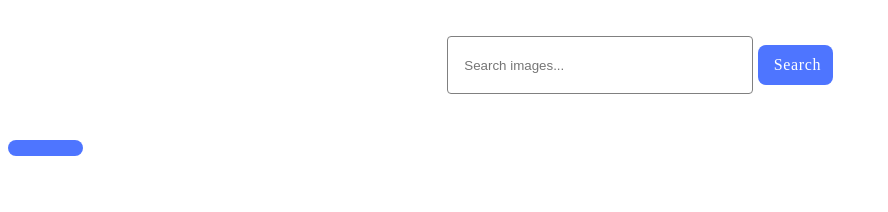
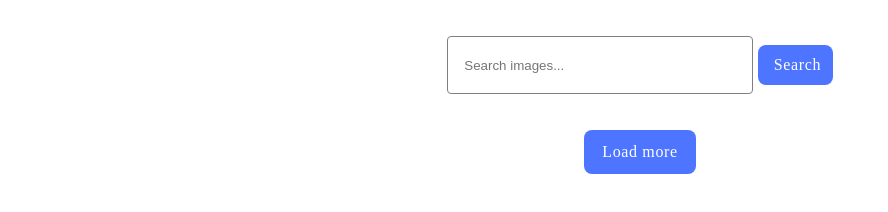
Before and after one commit to OlenaLesechko/goit-js-hw-12, a website built with Vite: page src/index.html in a window 1280 px wide. Shown: the whole page, without its empty margins (0-888 px from the left). Built offline with nearby package versions, Linux system fonts and the light colour scheme.

Commit message:
add btn-load-more + css

```diff
--- a/src/css/styles.css
+++ b/src/css/styles.css
@@ -114,7 +114,7 @@
   }
 
 
-  button {
+  .btn-search {
   padding: 8px 16px;
   justify-content: center;
   align-items: center;
@@ -130,11 +130,11 @@
   line-height: 1.5;
   letter-spacing: 0.04em;
 }
-button:disabled {
+.btn-search:disabled {
   background-color: #CFCFCF;
   color: #989898;
 }
-button:not([disabled]):hover {
+.btn-search:not([disabled]):hover {
   background: #6C8CFF;
 }
 .hide {
@@ -177,3 +177,31 @@ width: calc((100% - 40px) / 3);
   text-align: center;
   font-size: 13px;
 }
+
+.btn-load-more {
+  display: flex;
+  padding: 8px 16px;
+  justify-content: center;
+  align-items: center;
+  gap: 10px;
+  margin-left: auto;
+  margin-right: auto;
+  border-radius: 8px;
+  border-color: transparent;
+  background: #4E75FF;
+  color: #FFF;
+
+  font-family: Montserrat;
+  font-size: 16px;
+  font-style: normal;
+  font-weight: 500;
+  font-size: 16px;
+  line-height: 1.5;
+  letter-spacing: 0.04em;
+}
+.btn-load-more:hover {
+    border: 1px solid #6C8CFF;
+  }
+.btn-load-more.is-hidden {
+  display: none;
+}
--- a/src/index.html
+++ b/src/index.html
@@ -23,9 +23,9 @@
     <ul class="gallery"></ul>
      <button
       type="button"
-      class="btn btn-load-more is-hidden"
+      class="btn btn-load-more "
       data-action="load-more"
-    >
+    >Load more</button>
     <script src="https://unpkg.com/axios@1.1.2/dist/axios.min.js"></script>
     <script type="module" src="./main.js"></script>
   </body>
```
